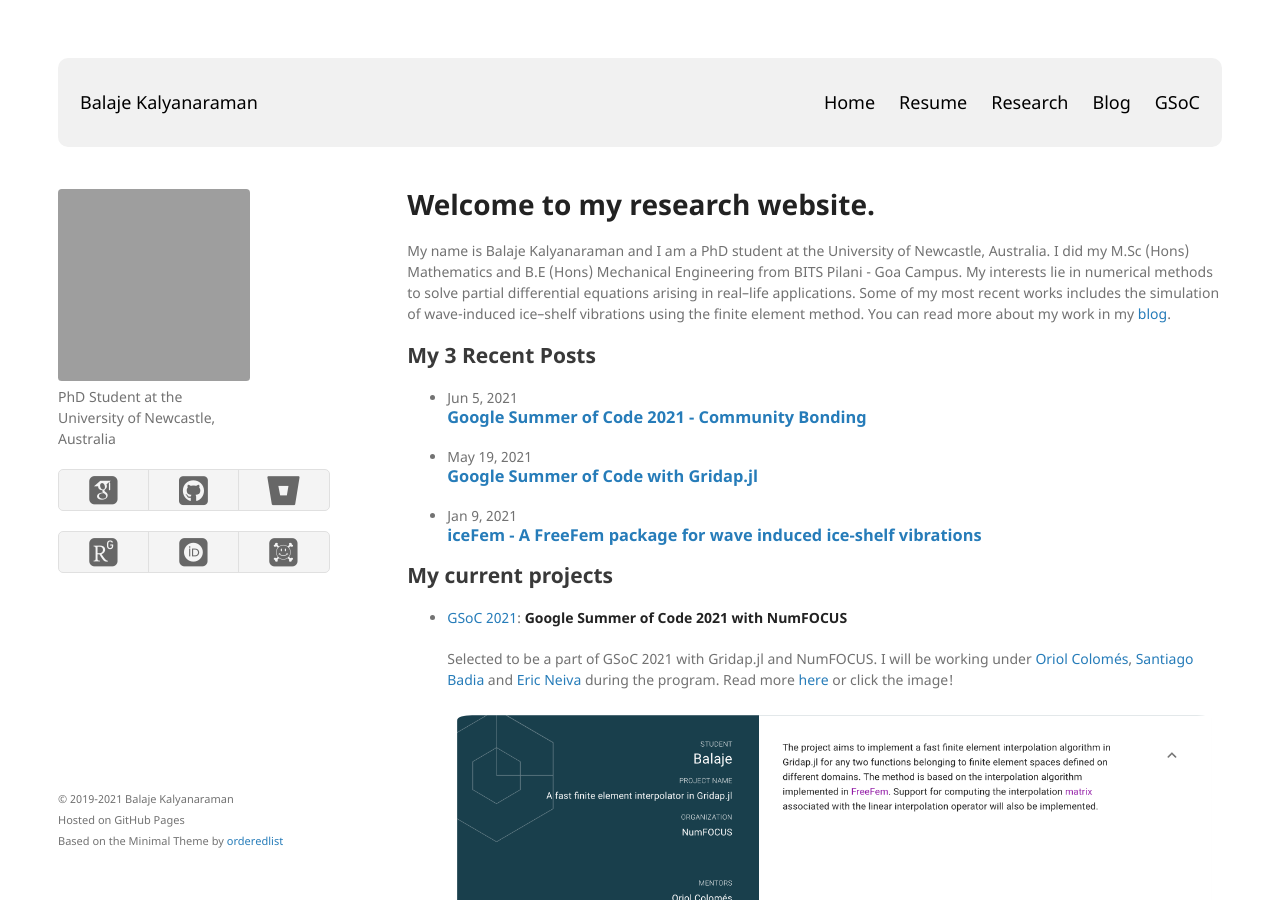
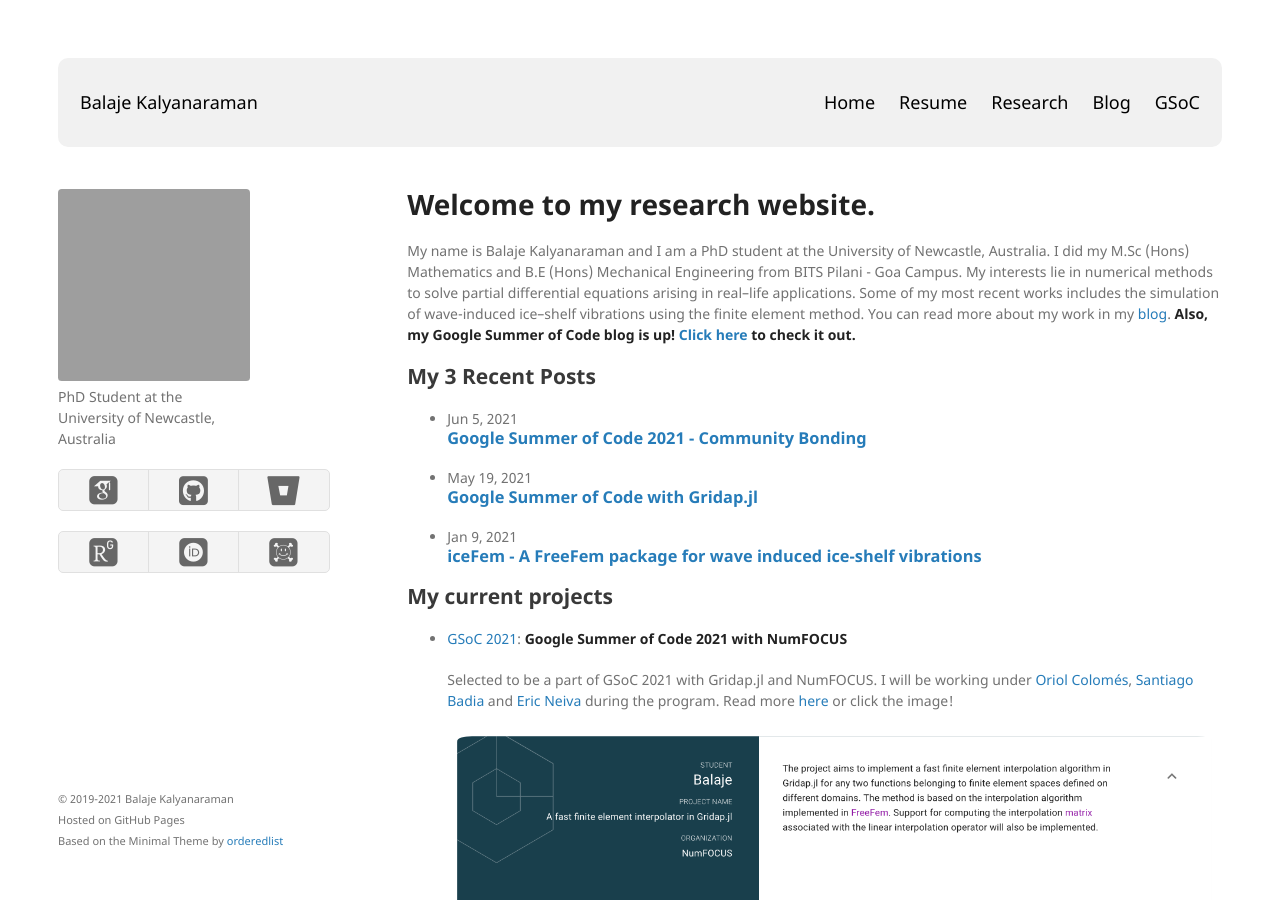
Before and after one commit to Balaje/balaje.github.io, a Jekyll site: the page built from index.md, in a window 1280 px wide and 900 px high. Built offline with Jekyll 4.4.1, drawn with Linux system fonts in a browser that asks for light colours; nearby versions of some CDN libraries; some web fonts are replaced; our own code applies the rules of GitHub Pages for plain Markdown files; grey boxes are pictures that could not be loaded.

Commit message:
Update index

```diff
--- a/index.md
+++ b/index.md
@@ -10,7 +10,9 @@ and B.E (Hons) Mechanical Engineering from BITS Pilani - Goa Campus. My
 interests lie in numerical methods to solve partial differential
 equations arising in real--life applications. Some of my most recent
 works includes the simulation of wave-induced ice--shelf vibrations using the
-finite element method. You can read more about my work in my [blog](/blog-page.html).
+finite element method. You can read more about my work in my
+[blog](/blog-page.html). **Also, my Google Summer of Code blog is up!
+[Click here](/gsoc/index.html) to check it out.**
 
 ## My 3 Recent Posts
 
```
